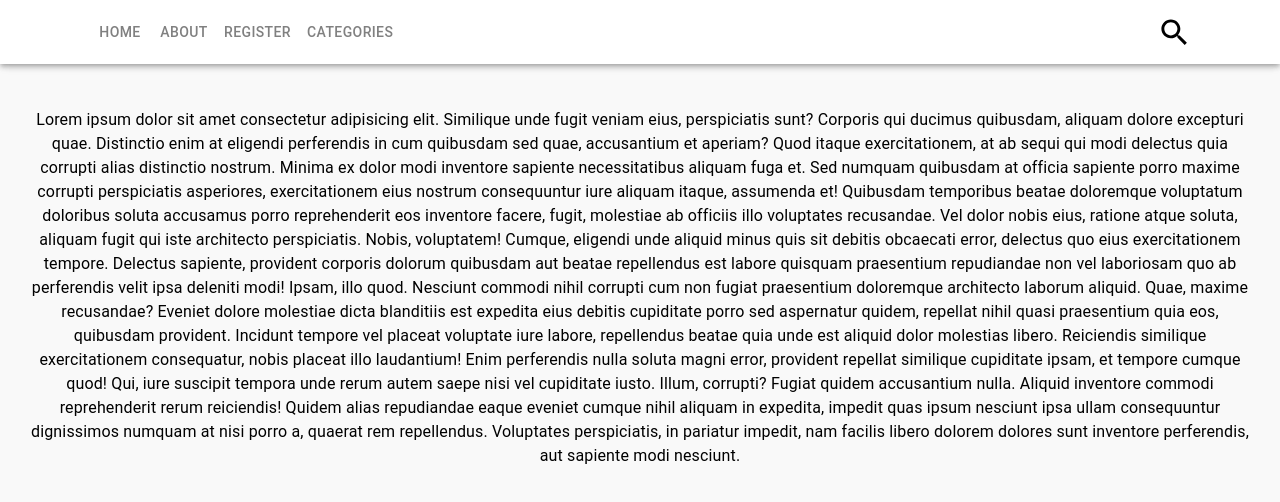
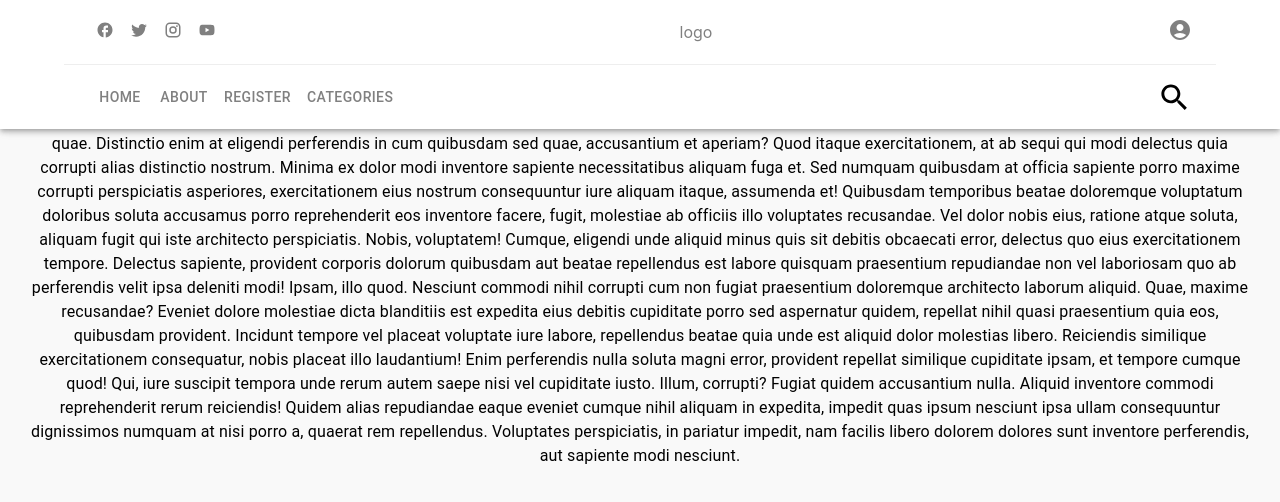
Before and after one commit to developermendoza/blogApp, a React (Create React App) app in the folder frontend/: page / in a window 1280 px wide. Shown: the top 502 px of the page. Built offline with nearby package versions, Linux system fonts and the light colour scheme.

Commit message:
add styles to topbar.  hide on mobile and display on larger devices

```diff
--- a/frontend/src/components/Navbar.jsx
+++ b/frontend/src/components/Navbar.jsx
@@ -19,6 +19,12 @@ import Container from "@mui/material/Container";
 import Collapse from "@mui/material/Collapse";
 import ExpandLess from "@mui/icons-material/ExpandLess";
 import ExpandMore from "@mui/icons-material/ExpandMore";
+
+import FacebookOutlinedIcon from "@mui/icons-material/FacebookOutlined";
+import TwitterIcon from "@mui/icons-material/Twitter";
+import InstagramIcon from "@mui/icons-material/Instagram";
+import YouTubeIcon from "@mui/icons-material/YouTube";
+import AccountCircleIcon from "@mui/icons-material/AccountCircle";
 
 import { Link } from "react-router-dom";
 
@@ -271,9 +277,12 @@ const Navbar = (props) => {
   const drawer = (
     <div>
       <Box sx={{ textAlign: "center" }} onClick={handleDrawerToggle}>
-        <Typography variant="h6" sx={{ my: 2 }}>
-          MUI
-        </Typography>
+        <Link to="/">
+          <Typography variant="h6" sx={{ my: 2 }}>
+            MUI
+          </Typography>
+        </Link>
+
         <Divider />
         <List>
           {mobileItems.map((item) => (
@@ -299,6 +308,30 @@ const Navbar = (props) => {
       {/* <div>top nav</div> */}
       <Box sx={{ display: "flex" }}>
         <AppBar component="nav" style={{ background: "white" }}>
+          <Container>
+            <Toolbar
+              sx={{
+                color: "grey",
+                display: { xs: "none", sm: "flex" },
+                justifyContent: "space-between",
+                borderBottom: "1px solid #eee",
+              }}
+            >
+              <div>
+                <FacebookOutlinedIcon
+                  sx={{ fontSize: "18px", padding: "6px 8px" }}
+                />
+                <TwitterIcon sx={{ fontSize: "18px", padding: "6px 8px" }} />
+                <InstagramIcon sx={{ fontSize: "18px", padding: "6px 8px" }} />
+                <YouTubeIcon sx={{ fontSize: "18px", padding: "6px 8px" }} />
+              </div>
+
+              <div>logo</div>
+              <div>
+                <AccountCircleIcon />
+              </div>
+            </Toolbar>
+          </Container>
           <Container>
             <Toolbar
               style={{ display: "flex", justifyContent: "space-between" }}
```
